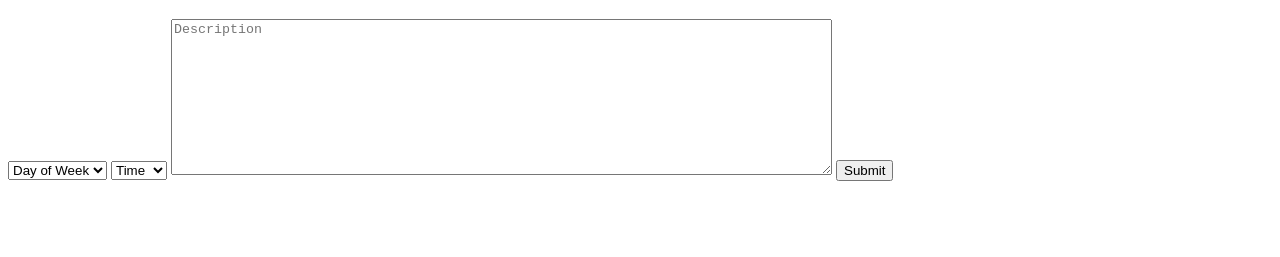
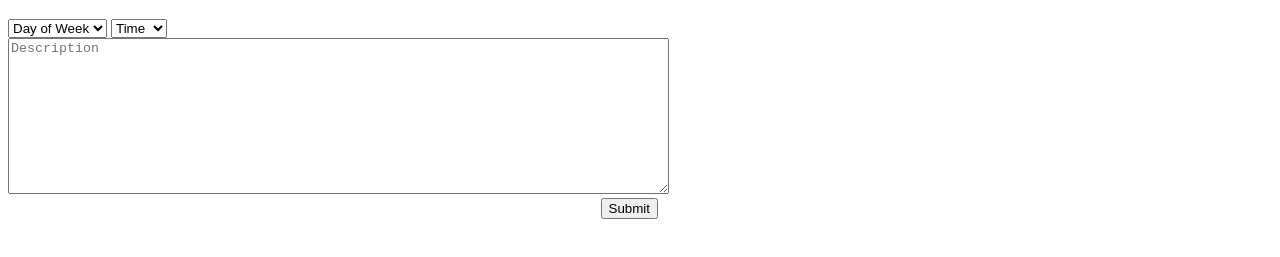
Before and after one commit to arieldonner/week-planner, a website: page index.html in a window 1280 px wide. Shown: the part 379-636 px from the top of the page. Drawn offline with Linux system fonts and the light colour scheme.

Commit message:
added more revisions to modal

```diff
--- a/index.html
+++ b/index.html
@@ -22,9 +22,12 @@
     </div>
     <button class="add-btn">Add Entry</button>
   </div>
+
+  <div class="entry-container row">
     <div class="add-entry">
       <h1>Add Entry</h1>
       <form>
+        <div class="dropdown-container">
           <select name="day-of-week">
             <option value="weekday">Day of Week</option>
             <option value="sunday">Sunday</option>
@@ -50,9 +53,15 @@
             <option value="10">10:00</option>
             <option value="11">11:00</option>
           </select>
+        </div>
+        <div class="description-box">
           <textarea name="description" cols="80" rows="10" placeholder="Description"></textarea>
+        </div>
+        <div class="submit-container row">
           <button type="submit" class="submit-btn">Submit</button>
+        </div>
       </form>
+    </div>
   </div>
   <script src="main.js"></script>
 </body>
--- a/styles.css
+++ b/styles.css
@@ -32,6 +32,19 @@ header {
   background-color: #ccc;
 }
 
-.submit-button {
+.submit-container {
+  display: flex;
+  justify-content: flex-end;
+}
 
+.entry-container {
+  width: 650px;
 }
+
+.add-entry {
+  /* display: flex; */
+
+  height: 100%;
+  justify-content: center;
+  align-items: center;
+}
```
Lines whose indentation alone changed are shown as unchanged.
